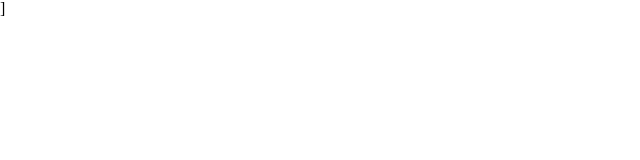
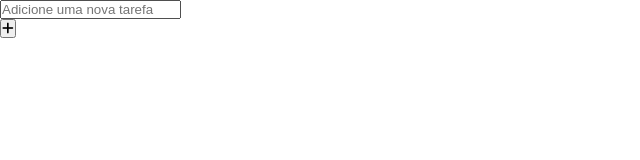
Before and after one commit to giobasiliox/task-list1, a plain HTML site: page index.html in a window 1280 px wide. Shown: the whole page, without its empty margins (0-640 px from the left). Drawn offline with Linux system fonts and the light colour scheme.

Commit message:
basic html structure

```diff
--- a/index.html
+++ b/index.html
@@ -1,21 +1,30 @@
 <!DOCTYPE html>
 <html lang="en">
+
 <head>
     <meta charset="UTF-8">
     <meta name="viewport" content="width=device-width, initial-scale=1.0">
-    <script src="assets/js/script.index.js"></script>]
+    <script src="assets/js/script.index.js"></script>
     <link rel="stylesheet" href="assets/css/styles.index.css">
+    <link rel="stylesheet" href="https://cdnjs.cloudflare.com/ajax/libs/font-awesome/6.4.2/css/all.min.css"
+        integrity="sha512-z3gLpd7yknf1YoNbCzqRKc4qyor8gaKU1qmn+CShxbuBusANI9QpRohGBreCFkKxLhei6S9CQXFEbbKuqLg0DA=="
+        crossorigin="anonymous" referrerpolicy="no-referrer" />
     <title>Document</title>
 </head>
+
 <body>
     <main>
         <article>
             <div>
-
+                <input type="text" id="input" name="input" placeholder="Adicione uma nova tarefa">
+            </div>
+            <div id="button">
+                <button class="btnadd" onclick="adicionar()"><i class="fa-solid fa-plus"></i></button>
             </div>
         </article>
 
     </main>
 
 </body>
+
 </html>
```
